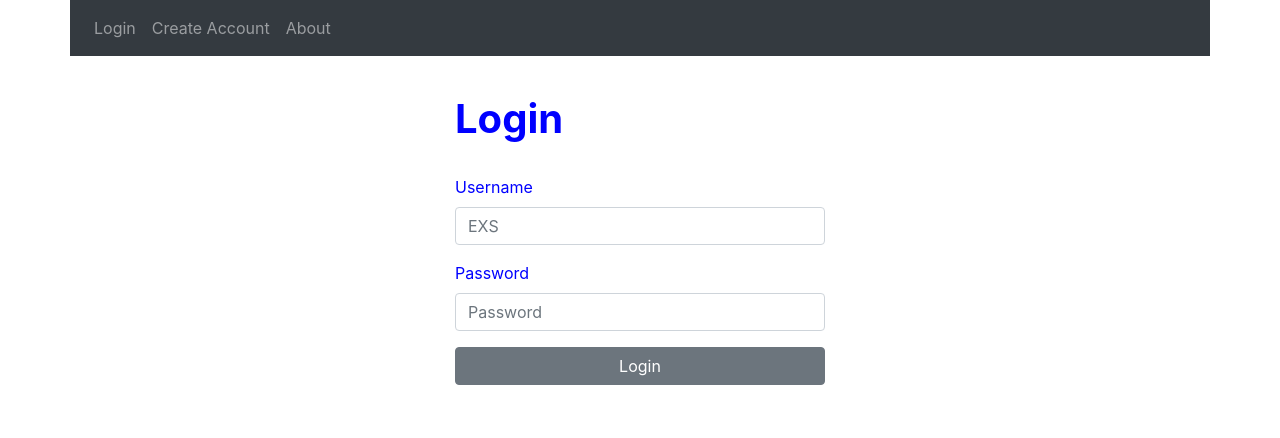
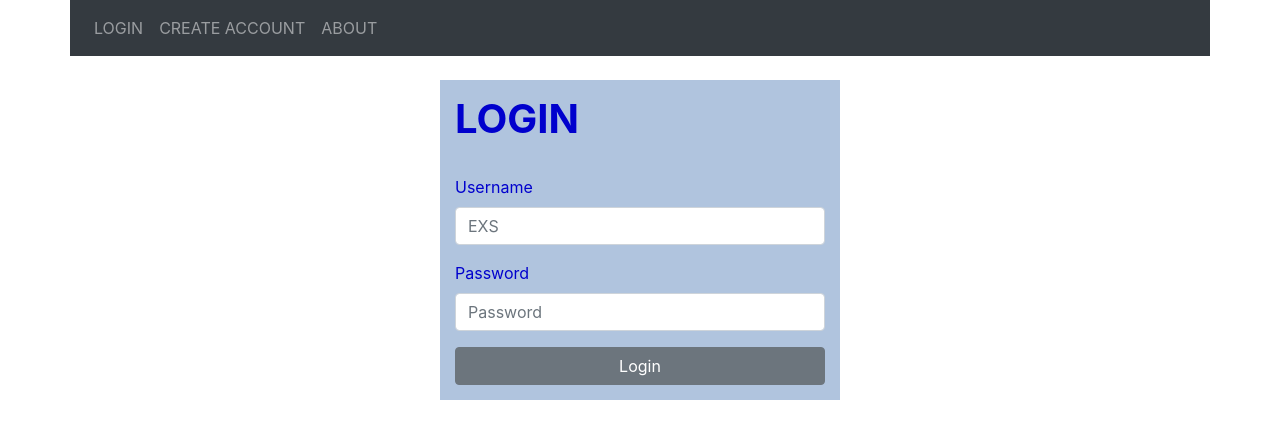
Before and after one commit to SaundersEddie/myTeamTaskPlanner, a React (Create React App) app in the folder client/: page /loginaccount in a window 1280 px wide. Shown: the top 438 px of the page. Built offline with nearby package versions, Linux system fonts and the light colour scheme.

Commit message:
Created button events on user forms

```diff
--- a/client/src/components/Navbar/Navbar-component.js
+++ b/client/src/components/Navbar/Navbar-component.js
@@ -13,13 +13,13 @@ export default class Navbar extends Component {
                             {/* <Link to="/" className="nav-link">All Days</Link> */}
                         </li>
                         <li className="navbar-item">
-                            <Link to="/loginaccount" className="nav-link">Login</Link>
+                            <Link to="/loginaccount" className="nav-link">LOGIN</Link>
                         </li>
                         <li className="navbar-item">
-                            <Link to="/createaccount" className="nav-link">Create Account</Link>
+                            <Link to="/createaccount" className="nav-link">CREATE ACCOUNT</Link>
                         </li>
                         <li className="navbar-item">
-                            <Link to="/about" className="nav-link">About</Link>
+                            <Link to="/about" className="nav-link">ABOUT</Link>
                         </li>
                     </ul>
                 </div>
--- a/client/src/components/User/Login-component.js
+++ b/client/src/components/User/Login-component.js
@@ -2,11 +2,18 @@ import React, { Component } from 'react';
 import { Button, Form, FormGroup, KLabel, Input, Label } from 'reactstrap';
 import './newUser.css';
 
+
+
+
 export default class LoginAccount extends Component {
+    testClick() {
+        alert("click!!!");
+    }
+
     render() {
         return (
             <form className="loginUserForm">
-                <h1><span className="font-weight-bold text-center">Login</span></h1><br />
+                <h1><span className="font-weight-bold text-center">LOGIN</span></h1><br />
                 <FormGroup>
                     <Label>Username</Label>
                     <Input type="text" placeholder="EXS" />
@@ -15,7 +22,7 @@ export default class LoginAccount extends Component {
                     <Label>Password</Label>
                     <Input type="password" placeholder="Password" />
                 </FormGroup>
-                <Button className="btn-lag btn-dak btn-block">Login</Button>
+                <Button className="btn-lag btn-dak btn-block" onClick={this.testClick}>Login</Button>
             </form>
         )
     }
--- a/client/src/components/User/NewUser-component.js
+++ b/client/src/components/User/NewUser-component.js
@@ -5,6 +5,10 @@ import './newUser.css';
 
 
 export default class CreateAccount extends Component {
+    createAccount() {
+        alert("Create Account Selected");
+    }
+
     render() {
         return (
             <div>
@@ -30,7 +34,7 @@ export default class CreateAccount extends Component {
                         <Label>Password</Label>
                         <Input type="password" placeholder="Password" />
                     </FormGroup>
-                    <Button className="btn-lag btn-dak btn-block">Create Account</Button>
+                    <Button className="btn-lag btn-dak btn-block" onClick={this.createAccount}>Create Account</Button>
                 </form>
 
             </div>
--- a/client/src/components/User/newUser.css
+++ b/client/src/components/User/newUser.css
@@ -1,7 +1,8 @@
 /* New USer Form CSS */
 
 .newUserForm {
-    color: blue;
+    background-color: lavenderblush;
+    color: black;
     width: 100%;
     max-width: 400px;
     padding: 15px;
@@ -10,7 +11,8 @@
 }
 
 .loginUserForm {
-    color: blue;
+    background-color: lightsteelblue ;
+    color:mediumblue;
     width: 100%;
     max-width: 400px;
     padding: 15px;
```
